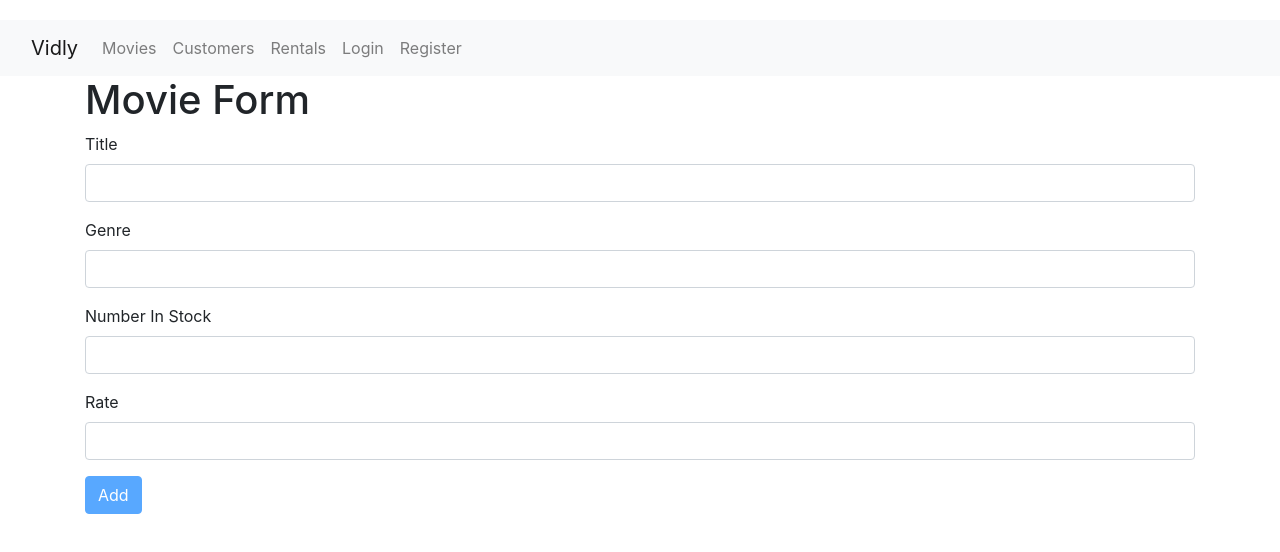
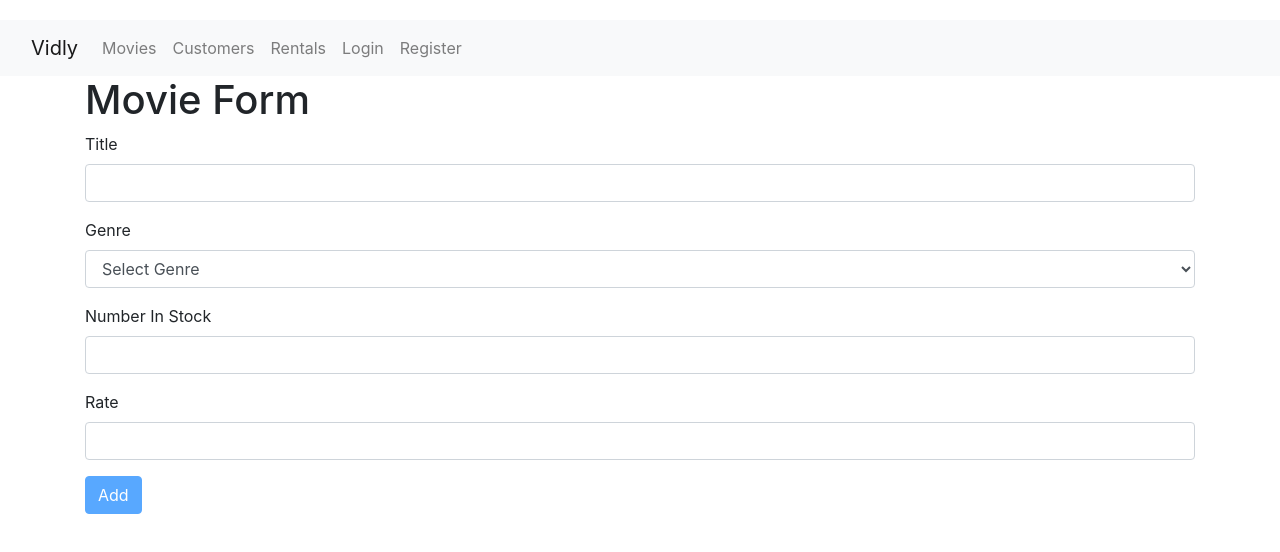
Before and after one commit to KareemWilson/React-course, a React (Create React App) app: page /movie/5b21ca3eeb7f6fbccd471816 in a window 1280 px wide. Shown: the top 552 px of the page. Built offline with nearby package versions, Linux system fonts and the light colour scheme.

Commit message:
extract select component

```diff
--- a/src/components/common/form.jsx
+++ b/src/components/common/form.jsx
@@ -1,6 +1,7 @@
 import React, { Component } from "react";
 import Joi from "joi-browser";
 import Input from "./input";
+import Select from "./select";
 
 class Form extends React.Component {
   state = {
@@ -28,11 +29,10 @@ class Form extends React.Component {
   };
   handleSubmit = (e) => {
     e.preventDefault();
-
+    console.log(this.state.data);
     const errors = this.validate();
     this.setState({ errors: errors || {} });
     if (errors) return;
-
     this.doSubmit();
   };
   handleChange = ({ currentTarget: input }) => {
@@ -68,6 +68,19 @@ class Form extends React.Component {
       />
     );
   }
+  renderSelect(label, defaultValue, array, name) {
+    const { errors } = this.state;
+    return (
+      <Select
+        label={label}
+        name={name}
+        defaultValue={defaultValue}
+        array={array}
+        onChange={this.handleChange}
+        error={errors[name]}
+      />
+    );
+  }
 }
 
 export default Form;
--- /dev/null
+++ b/src/components/common/select.jsx
@@ -0,0 +1,27 @@
+import React, { Component } from "react";
+
+const Select = ({ label, defaultValue, array, name, error, ...rest }) => {
+  return (
+    <div className="form-group">
+      <label htmlFor="">{label}</label>
+
+      <select
+        className="form-select form-control"
+        aria-label="Default select example"
+        name={name}
+        defaultValue={""}
+        {...rest}
+      >
+        <option value={""}>{defaultValue}</option>
+        {array.map((item) => (
+          <option key={item._id} value={item._id}>
+            {item.name}
+          </option>
+        ))}
+      </select>
+      {error && <div className="alert alert-danger">{error}</div>}
+    </div>
+  );
+};
+
+export default Select;
--- a/src/components/movieForm.jsx
+++ b/src/components/movieForm.jsx
@@ -2,6 +2,7 @@ import React, { Component } from "react";
 import Form from "./common/form";
 import Joi from "joi-browser";
 import { getMovie } from "../fakeMovieService";
+import { genres } from "../fakeGenreService";
 
 class MovieForm extends Form {
   state = {
@@ -12,12 +13,13 @@ class MovieForm extends Form {
       rate: "",
     },
     errors: {},
-    movie: {},
   };
 
   schema = {
-    title: Joi.string().required().label("Title"),
-    genre: Joi.string().required().label("Genre"),
+    title: Joi.string().label("Title"),
+    genre: Joi.string().label("Gerne"),
+    numberInStock: Joi.number().min(0).max(100).label("Number in Stock"),
+    rate: Joi.number().min(0).max(10).label("Rate"),
   };
 
   componentDidMount() {
@@ -26,7 +28,10 @@ class MovieForm extends Form {
 
     const movie = getMovie(movieId);
     if (!movie) this.props.history.replace("/not-found");
-    else this.setState({ movie });
+  }
+
+  doSubmit() {
+    console.log("submitttttt");
   }
 
   render() {
@@ -35,7 +40,7 @@ class MovieForm extends Form {
         <h1>Movie Form</h1>
         <form onSubmit={this.handleSubmit}>
           {this.renderInput("title", "Title")}
-          {this.renderInput("genre", "Genre")}
+          {this.renderSelect("Genre", "Select Genre", genres, "genre")}
           {this.renderInput("numberInStock", "Number In Stock")}
           {this.renderInput("rate", "Rate")}
           {this.renderButtom("Add")}
```
